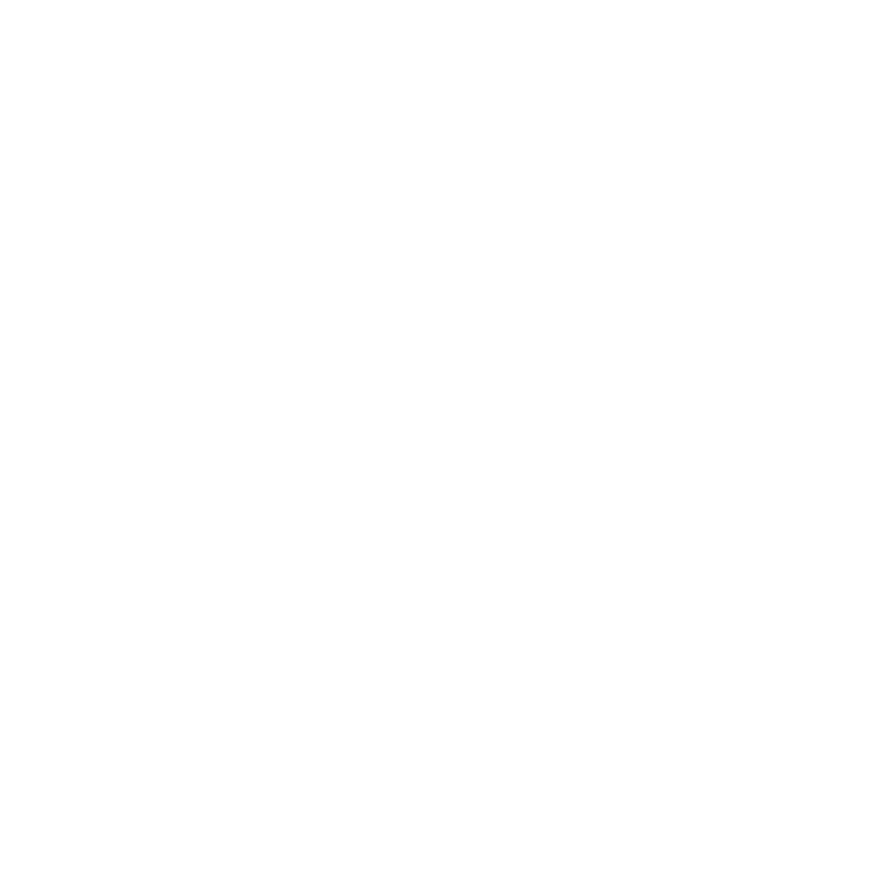
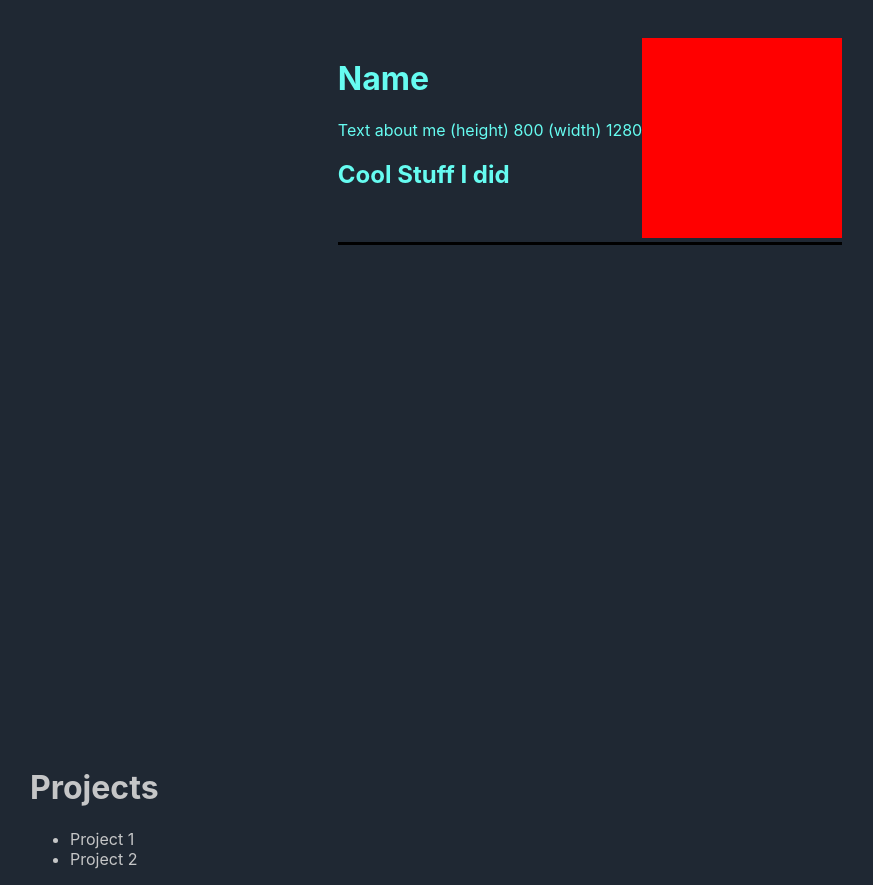
Before and after one commit to JoelClyneDev/portfolio, a React (Create React App) app: page / in a window 1280 px wide. Shown: the part 260-1145 px from the top of the page, without its empty margins (50-923 px from the left). Before the commit the page ends 800 px from the top, so only its background shows below. Built offline with nearby package versions, Linux system fonts and the light colour scheme.

Commit message:
fixed profile area alignment

```diff
--- a/public/index.html
+++ b/public/index.html
@@ -1,14 +1,12 @@
 <!DOCTYPE html>
 <html lang="en">
-  <head>
+
+<head>
     <meta charset="utf-8" />
     <link rel="icon" href="%PUBLIC_URL%/favicon.ico" />
     <meta name="viewport" content="width=device-width, initial-scale=1" />
     <meta name="theme-color" content="#000000" />
-    <meta
-      name="description"
-      content="Web site created using create-react-app"
-    />
+    <meta name="description" content="Web site created using create-react-app" />
     <link rel="apple-touch-icon" href="%PUBLIC_URL%/logo192.png" />
     <!--
       manifest.json provides metadata used when your web app is installed on a
@@ -25,10 +23,11 @@
       Learn how to configure a non-root public URL by running `npm run build`.
     -->
     <title>React App</title>
-  </head>
-  <body>
+</head>
+
+<body>
     <noscript>You need to enable JavaScript to run this app.</noscript>
-    <div id="root"></div>
+    <div id="root" style="background-color: #1F2833;"></div>
     <!--
       This HTML file is a template.
       If you open it directly in the browser, you will see an empty page.
@@ -39,5 +38,6 @@
       To begin the development, run `npm start` or `yarn start`.
       To create a production bundle, use `npm run build` or `yarn build`.
     -->
-  </body>
+</body>
+
 </html>
--- a/src/App.css
+++ b/src/App.css
@@ -42,9 +42,12 @@
     max-height: 200px;
 }
 
-.Introduction {}
-
 .ProfileArea {
     display: inline-flex;
     border-bottom: 3px solid #000000;
 }
+
+
+/*
+This keeps the items centered in the middle of the page
+*/
--- a/src/App.js
+++ b/src/App.js
@@ -7,17 +7,48 @@
 
 function App() {
 
+
+    const windowHeight = window.innerHeight;
+    const windowWidth = window.innerWidth
+    const profileAreaHeightForTranslation = 204 / 2;
+
+
     return (
-        <div>
-    <div className = "ProfileArea" style={{color: 'blue'}}>
-        <div className = "Introduction" >
-        <h1> Name</h1> <p> Text about me </p> <h2> Cool Stuff I did </h2>
+    <div style={{
+        height: 'auto',
+        backgroundCOlor: '#1F2833',
+        margin: '0%',
+        overflow: 'hidden'
+    }}>
+        <div style={{
+
+            display: 'flex', justifyContent: 'center', alignItems: 'center', paddingTop: (windowHeight / 2), transform: 'translateY(-102px)', paddingBottom: (windowHeight / 2)
+        }}>
+            <div>
+                <div className = "ProfileArea" style={{
+                    color: '#66FCF1'}}>
+                    <div className = "Introduction" >
+                <h1> Name</h1> <p> Text about me (height) {windowHeight} (width) {windowWidth} </p> <h2> Cool Stuff I did </h2>
+                    </div>
+                    <div>
+                    <img className = "picture" src={profilePicture}></img>
+                    </div>
+                </div>
+            </div>
         </div>
-        <div>
-        <img className = "picture" src={profilePicture}></img>
+        <div style={{
+            color: '#C5C6C7', marginLeft: '10vh'
+        }}>
+            <h1>Projects</h1>
+            <ul>
+                <li>
+                    Project 1
+                </li>
+                <li>
+                    Project 2
+                </li>
+            </ul>
         </div>
-    </div>
-
     </div>
     );
 }
```
Also changed, not shown: src/colors.txt (added).
